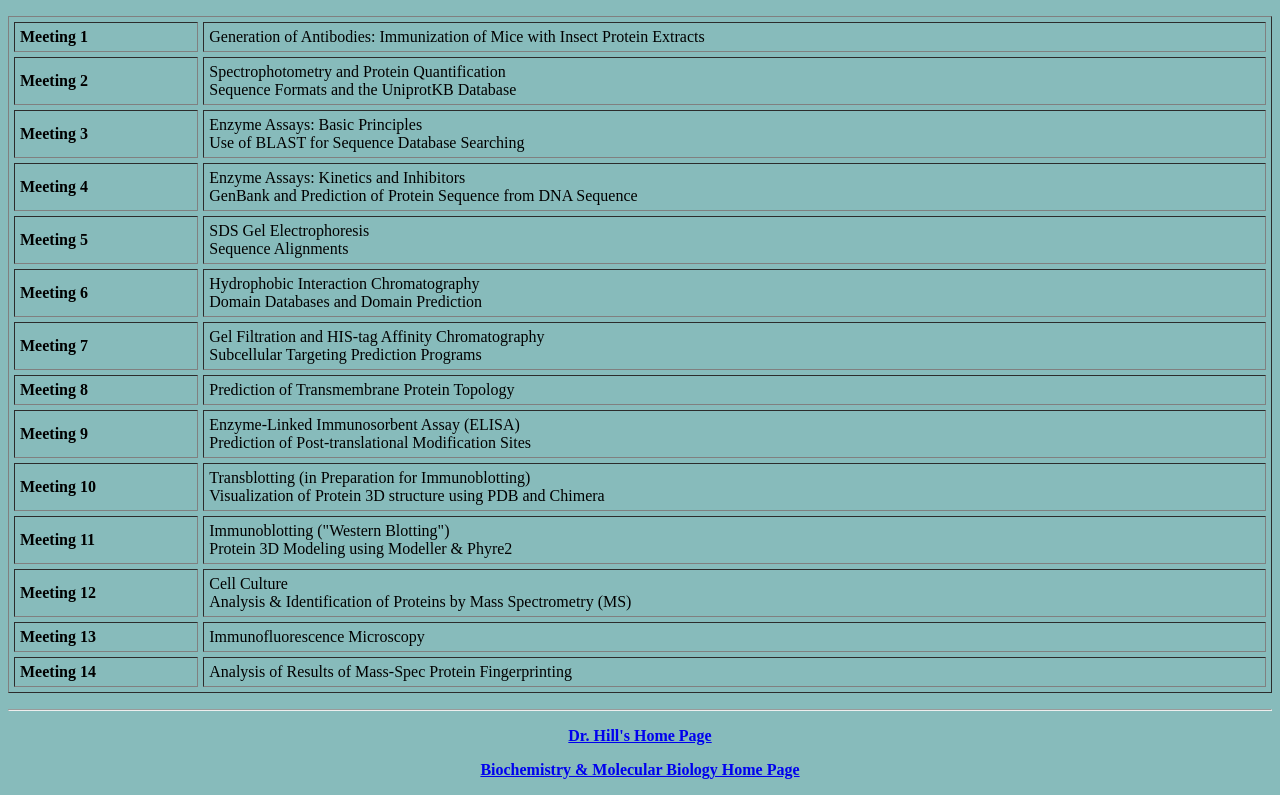
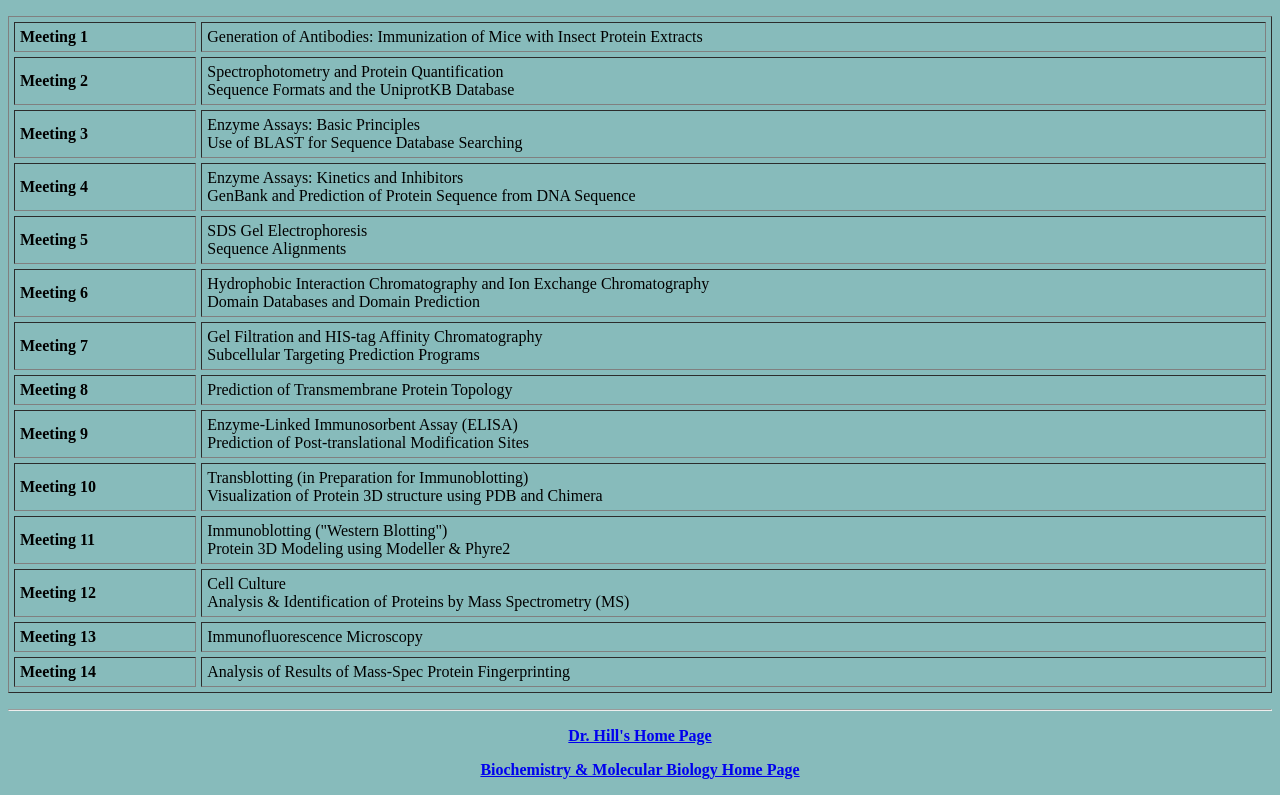
Before and after one commit to Aspergillus-1/Hill-Homepage, a plain HTML site: page methods.html in a window 1280 px wide. Shown: the part 1030-1825 px from the top of the page. Drawn offline with Linux system fonts and the light colour scheme.

Commit message:
Update methods.html

```diff
--- a/methods.html
+++ b/methods.html
@@ -81,7 +81,7 @@ completion of the work to be done independently on your own schedule.
 <TR><TD><B>Meeting 3</B></TD>    <TD>Enzyme Assays: Basic Principles<br>Use of BLAST for Sequence Database Searching</TD></TR>
 <TR><TD><B>Meeting 4</B></TD>    <TD>Enzyme Assays: Kinetics and Inhibitors<br>GenBank and Prediction of Protein Sequence from DNA Sequence</TD></TR>
 <TR><TD><B>Meeting 5</B></TD>    <TD>SDS Gel Electrophoresis<br>Sequence Alignments</TD></TR>
-<TR><TD><B>Meeting 6</B></TD>    <TD>Hydrophobic Interaction Chromatography<br>Domain Databases and Domain Prediction</TD></TR>
+<TR><TD><B>Meeting 6</B></TD>    <TD>Hydrophobic Interaction Chromatography and Ion Exchange Chromatography<br>Domain Databases and Domain Prediction</TD></TR>
 <TR><TD><B>Meeting 7</B></TD>    <TD>Gel Filtration and HIS-tag Affinity Chromatography<br>Subcellular Targeting Prediction Programs</TD></TR>
 <TR><TD><B>Meeting 8</B></TD>    <TD>Prediction of Transmembrane Protein Topology</TD></TR>
 <TR><TD><B>Meeting 9</B></TD>    <TD>Enzyme-Linked Immunosorbent Assay (ELISA)<br>Prediction of Post-translational Modification Sites</TD></TR>
```
